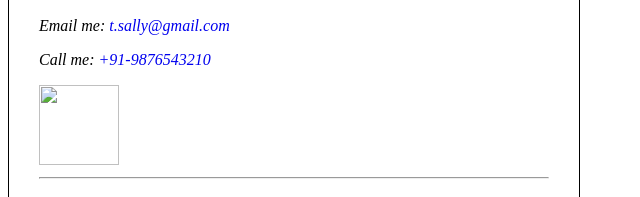
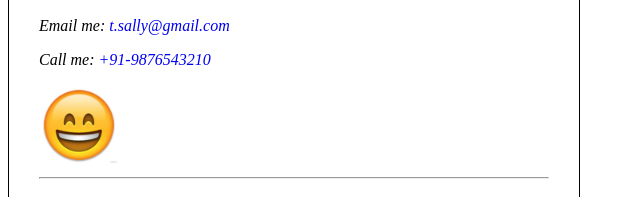
Before and after one commit to dg943/Sally-s-Resume, a plain HTML site: page index.html in a window 1280 px wide. Shown: the part 149-346 px from the top of the page, without its empty margins (0-640 px from the left). Drawn offline with Linux system fonts and the light colour scheme.

Commit message:
added the images to the current working directory

```diff
--- a/index.html
+++ b/index.html
@@ -13,7 +13,7 @@
       <p>Email me: <a href="mailto: t.sally@gmail.com">t.sally@gmail.com</a></p>
       <p>Call me: <a href="tel: +91-9876543210">+91-9876543210</a></p>
     </address>
-    <img src="/home/dina/Desktop/dp.jpg" height="80px" width="80px">
+    <img src="dp.jpg" height="80px" width="80px">
     <hr>
     <h1>Eduction</h1>
     <section>
```
Also changed, not shown: dp.jpg (added).
